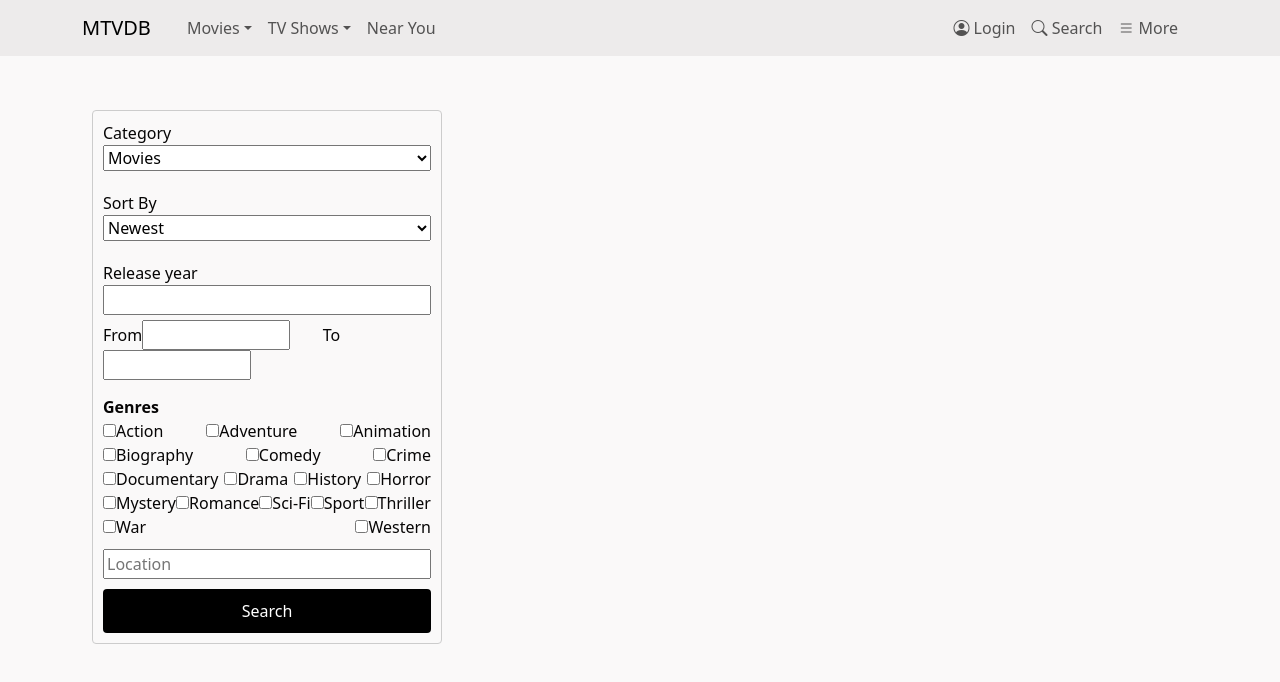
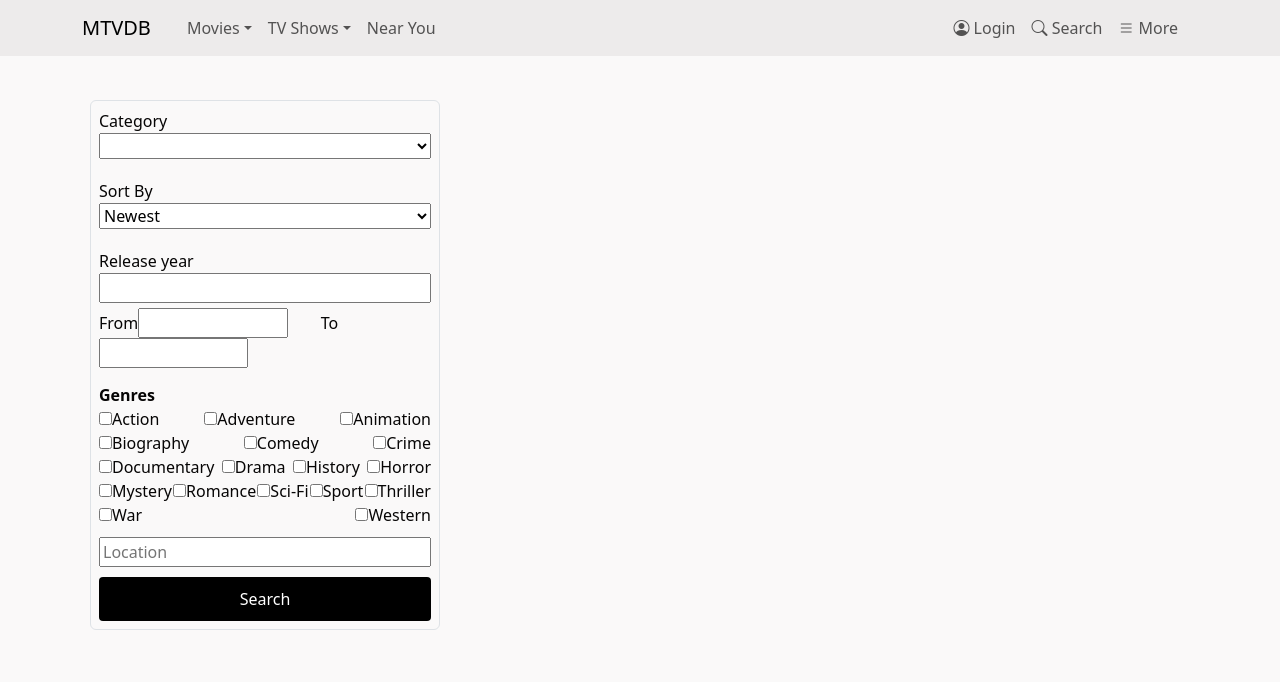
Before and after one commit to PedroMMRAF/ipm-projeto, a Next.js app: page /filters in a window 1280 px wide. Shown: the top 682 px of the page. Built offline with nearby package versions, Linux system fonts and the light colour scheme.

Commit message:
aaaaaaaaa

```diff
--- a/src/components/GoogleMapComponent.js
+++ b/src/components/GoogleMapComponent.js
@@ -2,8 +2,8 @@
 import { GoogleMap, LoadScript } from '@react-google-maps/api';
 
 const containerStyle = {
-  width: '500px',
-  height: '500px',
+  width: '100%',
+  height: '100vh',
 };
 
 export default function GoogleMapComponent({ center, children }) {
--- a/src/pages/filters.js
+++ b/src/pages/filters.js
@@ -1,6 +1,6 @@
 import React from 'react';
 import MyNavbar from '@/components/Navbar';
-import { Container } from 'react-bootstrap';
+import { Container, Form } from 'react-bootstrap';
 
 import MOVIE_GENRES from '@/const/movie_genres.json';
 import TV_GENRES from '@/const/tv_genres.json';
@@ -17,7 +17,8 @@ export default function FiltersPage() {
 }
 
 function SearchFilterBox() {
-    let [genres, setGenres] = React.useState(MOVIE_GENRES);
+    let [genres, setGenres] = React.useState([]);
+    let [selectedGenres, setSelectedGenres] = React.useState({});
 
     let baseLink = `/filters`;
 
@@ -28,21 +29,19 @@ function SearchFilterBox() {
         const genre = params.get('genre');
         const sort = params.get('sort');
 
-        if (type === 'tv') {
-            setGenres(TV_GENRES);
-            document.getElementById("category").value = 'tvShows';
-        }
+        const activeGenres = type == 'tv' ? TV_GENRES : MOVIE_GENRES;
+        setGenres(activeGenres);
+
+        document.getElementById("category").value = type;
 
         if (genre) {
-            const urlGenres = genre.split(',').sort();
-            let activeGenres = type == 'tv' ? TV_GENRES : MOVIE_GENRES;
-            activeGenres.forEach((genre) => {
-                const checkbox = document.getElementById(genre);
-                if (checkbox) {
-                    checkbox.checked = urlGenres.includes(genre);
-                    console.log(genre);
-                    console.log(urlGenres.includes(genre));
-                }
+            const urlGenres = genre.split(',');
+
+            document.getElementById("genreArray").childNodes.forEach((genreNode) => {
+                let checkbox = genreNode.getElementsByTagName('input')[0];
+                checkbox.checked = urlGenres.includes(genre);
+                console.log(genre);
+                console.log(urlGenres.includes(genre)); z
             });
         }
 
@@ -52,27 +51,12 @@ function SearchFilterBox() {
     }, []);
 
     const changeType = (e) => {
-        let newType = e.target.value;
-        if (newType == 'movies') {
-            setGenres(MOVIE_GENRES);
-        }
-        else if (newType == 'tvShows') {
-            setGenres(TV_GENRES);
-            newType = 'tv';
-        }
+        setGenres(e.target.value === 'tv' ? TV_GENRES : MOVIE_GENRES);
 
         // Get the current URL parameters
         const params = new URLSearchParams(window.location.search);
+        params.set('type', e.target.value);
 
-        // Set the 'type' parameter
-        params.set('type', newType);
-        params.set('genre', '');
-        genres.forEach((genre) => {
-            const checkbox = document.getElementById(genre);
-            if (checkbox) {
-                checkbox.checked = false;
-            }
-        });
         // Change the URL without reloading the page
         const newUrl = `${baseLink}?${params.toString()}`;
         window.history.pushState(null, '', newUrl);
@@ -96,43 +80,34 @@ function SearchFilterBox() {
         const genre = e.target.value;
         const isChecked = e.target.checked;
 
+        const newGenres = { ...selectedGenres, [genre]: isChecked }
+        setSelectedGenres(newGenres);
+
         // Get the current URL parameters
         const params = new URLSearchParams(window.location.search);
 
         // Get the current genres
-        let genres = params.get('genre') ? params.get('genre').split(',') : [];
-
-        if (isChecked) {
-            // Add the genre
-            genres.push(genre);
-        } else {
-            // Remove the genre
-            genres = genres.filter(g => g !== genre);
-        }
+        let genres = Object.entries(newGenres)
+            .filter(([_, isChecked]) => isChecked)
+            .map(([genre, _]) => genre)
+            .join(',');
 
         // Set the 'genres' parameter
-        params.set('genre', genres.join(','));
+        params.set('genre', genres);
 
         // Change the URL without reloading the page
         const newUrl = `${baseLink}?${params.toString()}`;
         window.history.pushState(null, '', newUrl);
     }
+
     return (
         <Container>
-            <div style={{
-                display: 'flex',
-                flexDirection: 'column',
-                maxWidth: '350px',
-                padding: '10px',
-                border: '1px solid #ccc',
-                borderRadius: '4px',
-                margin: '10px',
-            }}>
+            <div className="d-flex flex-column p-2 border rounded mx-2" style={{ maxWidth: '350px' }}>
                 <div style={{ marginBottom: '10px' }}>
                     <label htmlFor="category">Category</label>
                     <select onChange={changeType} id="category" style={{ width: '100%', marginBottom: '10px' }}>
-                        <option href={`${baseLink}&type=movies`} value="movies">Movies</option>
-                        <option href={`${baseLink}&type=tv`} value="tvShows">TV Shows</option>
+                        <option value="movies">Movies</option>
+                        <option value="tv">TV Shows</option>
                     </select>
                 </div>
                 <div style={{ marginBottom: '10px' }}>
@@ -159,9 +134,9 @@ function SearchFilterBox() {
                 </div>
                 <div style={{ marginBottom: '10px' }}>
                     <div style={{ fontWeight: 'bold' }}>Genres</div>
-                    <div style={{ display: 'flex', justifyContent: 'space-between', flexWrap: 'wrap' }}>
+                    <div id="genreArray" style={{ display: 'flex', justifyContent: 'space-between', flexWrap: 'wrap' }}>
                         {genres.map((genre) => (
-                            <div><input type="checkbox" id={genre} value={genre} onChange={changeGenre} /><label htmlFor={genre}>{genre}</label></div>
+                            <div><input key={genre} type="checkbox" value={genre} onChange={changeGenre} /><label htmlFor={genre}>{genre}</label></div>
                         ))}
                     </div>
                 </div>
```
Also changed, not shown: src/pages/nearyou.js (+8 -2 lines), src/styles/filters.module.css (added, +45 -0 lines).
